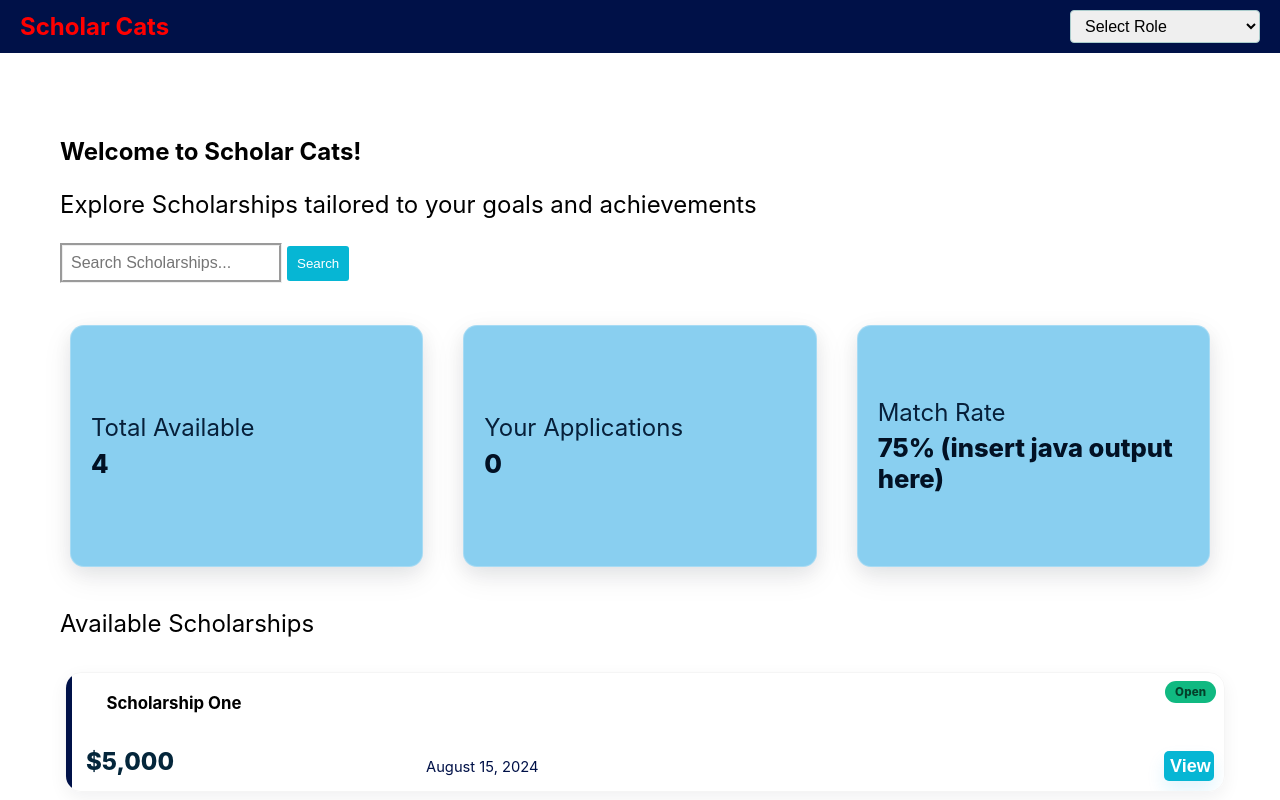
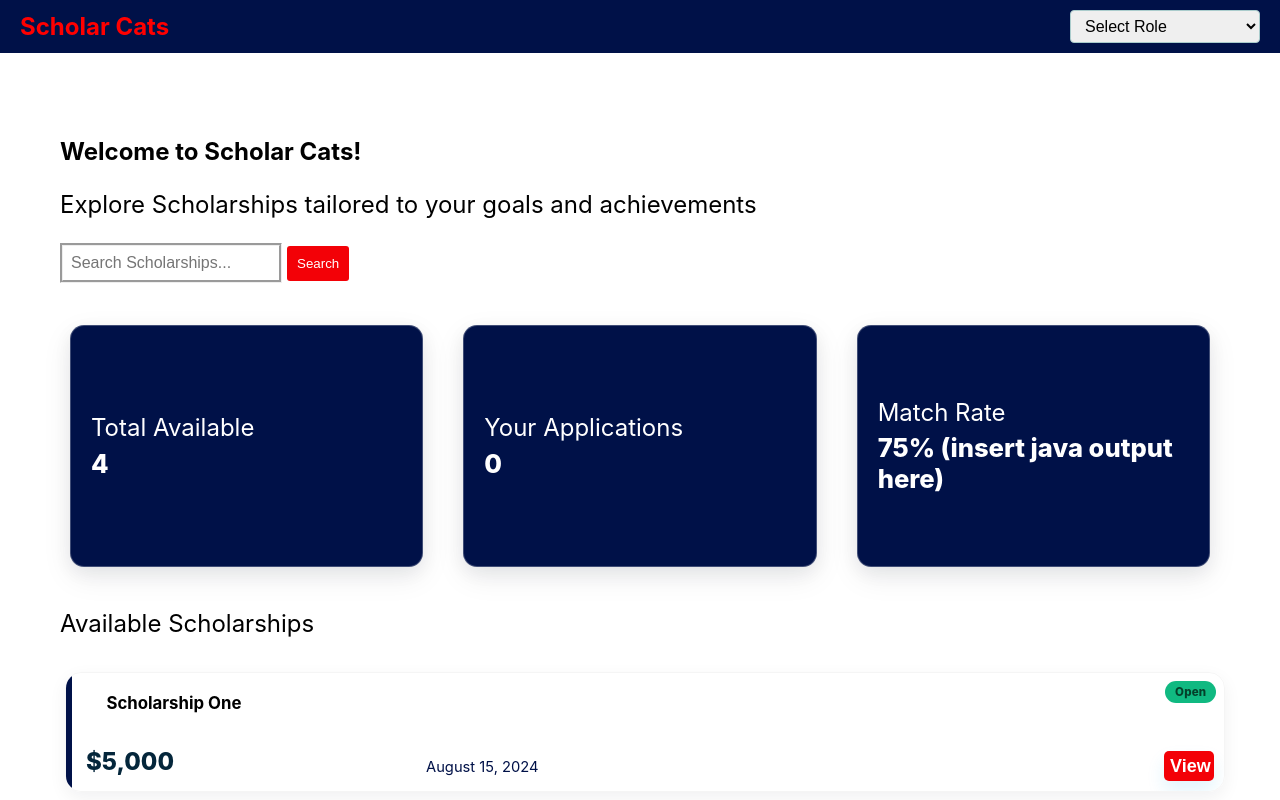
Before and after one commit to MasonNjos/SFWE301, a React (Create React App) app in the folder FrontEnd/: page /student in a window 1280 px wide. Shown: the top 800 px of the page. Built offline with nearby package versions, Linux system fonts and the light colour scheme.

Commit message:
updated colors

```diff
--- a/FrontEnd/src/pages/styles/StudentPage.css
+++ b/FrontEnd/src/pages/styles/StudentPage.css
@@ -1,11 +1,11 @@
 /* Container */
 :root{
   --bg: ##001148;
-  --card-accent: #89CFF0;
+  --card-accent: #001148;
   --muted: #001148;
   --shadow-1: 0 6px 18px rgba(15, 23, 42, 0.06);
   --shadow-2: 0 10px 30px rgba(15, 23, 42, 0.08);
-  --accent: #0ea5e9;
+  --accent: #f30107;
   --success: #10b981;
   --danger: #ef4444;
   --soon: #f59e0b;
@@ -29,25 +29,23 @@
   border-radius: 14px;
   box-shadow: var(--shadow-1), var(--shadow-2);
   border: 1px solid rgba(255,255,255,0.25);
-  color: #07203a;
+  color: #ffffff;
   display: flex;
   flex-direction: column;
   justify-content: center;
   gap: 0.35rem;
 }
 
-.Top-Box:hover{transform: translateY(-6px)}
-
 /* Number inside the top box */
 .Top-Box p {
   margin: 0;
   font-size: 1.6rem;
   font-weight: 800;
-  color: #021124;
+  color: #ffffff;
 }
 
 .content > form button[type="submit"]{
-  background: #06b6d4;
+  background: #f30107;
 }
 
 /* Scholarship Cards Container - stacked vertically */
@@ -74,7 +72,7 @@
   box-sizing: border-box;
 }
 
-.Scholarship:hover{transform: translateY(-8px); box-shadow: var(--shadow-2);}
+
 
 /* subtle left accent stripe */
 .Scholarship::before{
@@ -113,7 +111,7 @@
 /* Action button */
 .scholar-ship-button{
   margin-left: 10px;
-  background: #06b6d4;
+  background: #f30107;
   border: none;
   color: white;
   padding: 0.rem 0.9rem;
```
